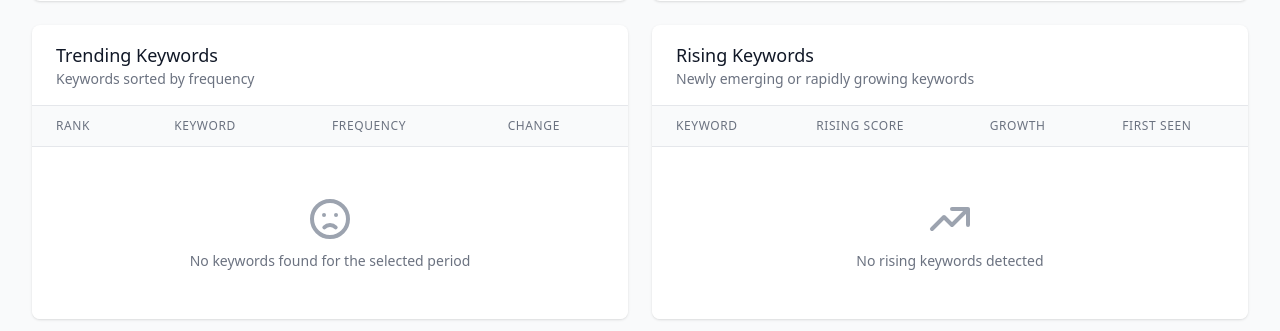
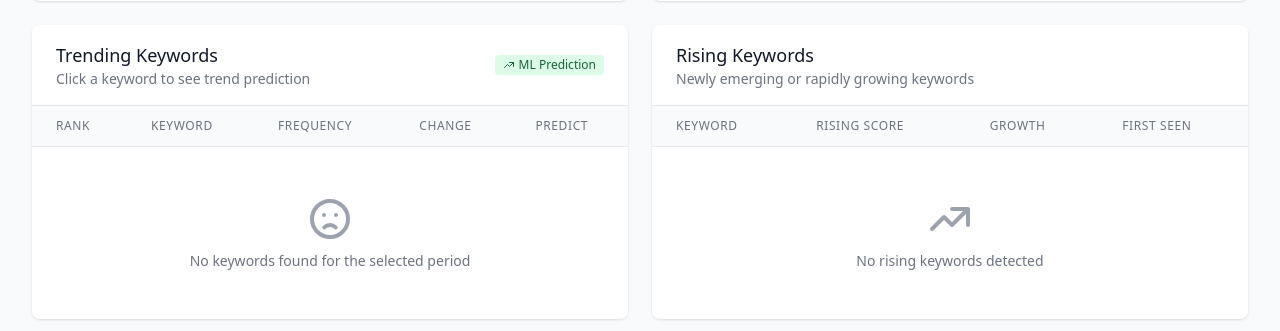
Before and after one commit to kiminbean/reddit-Insight, a Python web app: template src/reddit_insight/dashboard/templates/trends/index.html in a window 1280 px wide. Shown: the part 683-1014 px from the top of the page. Run offline with Jinja, Linux system fonts and the light colour scheme; the template is opened without the code that fills it, so the values that code supplies are empty; some libraries are stand-ins or nearby versions.

Commit message:
feat(14-01): integrate prediction UI into trends page
- Add prediction section container to trends index page
- Add Predict button column to keyword list table
- Implement loadPrediction() function for async chart loading
- Add loading spinner and error handling states
- Enable smooth scroll to prediction section on click

Co-Authored-By: Claude Opus 4.5 <noreply@anthropic.com>

```diff
--- a/src/reddit_insight/dashboard/templates/trends/index.html
+++ b/src/reddit_insight/dashboard/templates/trends/index.html
@@ -79,13 +79,28 @@
         </div>
     </div>
 
+    <!-- Prediction Section (Hidden by default) -->
+    <div id="prediction-section" class="mb-6 hidden">
+        <!-- Prediction chart will be loaded here via HTMX -->
+    </div>
+
     <!-- Data Tables Section -->
     <div class="grid grid-cols-1 lg:grid-cols-2 gap-6">
         <!-- Top Keywords Table -->
         <div class="bg-white shadow rounded-lg overflow-hidden">
             <div class="px-6 py-4 border-b border-gray-200">
-                <h3 class="text-lg font-medium text-gray-900">Trending Keywords</h3>
-                <p class="text-sm text-gray-500">Keywords sorted by frequency</p>
+                <div class="flex justify-between items-center">
+                    <div>
+                        <h3 class="text-lg font-medium text-gray-900">Trending Keywords</h3>
+                        <p class="text-sm text-gray-500">Click a keyword to see trend prediction</p>
+                    </div>
+                    <span class="inline-flex items-center px-2 py-0.5 rounded text-xs font-medium bg-green-100 text-green-800">
+                        <svg class="mr-1 h-3 w-3" fill="none" stroke="currentColor" viewBox="0 0 24 24">
+                            <path stroke-linecap="round" stroke-linejoin="round" stroke-width="2" d="M13 7h8m0 0v8m0-8l-8 8-4-4-6 6" />
+                        </svg>
+                        ML Prediction
+                    </span>
+                </div>
             </div>
             <div id="keywords-table"
                  hx-get="/dashboard/trends/keywords?days={{ filters.days }}&limit={{ filters.limit }}{% if filters.subreddit %}&subreddit={{ filters.subreddit }}{% endif %}"
@@ -98,8 +113,12 @@
         <!-- Rising Keywords Table -->
         <div class="bg-white shadow rounded-lg overflow-hidden">
             <div class="px-6 py-4 border-b border-gray-200">
-                <h3 class="text-lg font-medium text-gray-900">Rising Keywords</h3>
-                <p class="text-sm text-gray-500">Newly emerging or rapidly growing keywords</p>
+                <div class="flex justify-between items-center">
+                    <div>
+                        <h3 class="text-lg font-medium text-gray-900">Rising Keywords</h3>
+                        <p class="text-sm text-gray-500">Newly emerging or rapidly growing keywords</p>
+                    </div>
+                </div>
             </div>
             <div id="rising-table"
                  hx-get="/dashboard/trends/rising?limit={{ filters.limit }}{% if filters.subreddit %}&subreddit={{ filters.subreddit }}{% endif %}"
@@ -275,5 +294,79 @@
             }
         }
     });
+
+    // ==========================================================================
+    // PREDICTION FUNCTIONALITY
+    // ==========================================================================
+
+    // Load prediction chart for a keyword
+    async function loadPrediction(keyword) {
+        const predictionSection = document.getElementById('prediction-section');
+        if (!predictionSection) return;
+
+        // Show section with loading indicator
+        predictionSection.classList.remove('hidden');
+        predictionSection.innerHTML = `
+            <div class="bg-white rounded-lg shadow p-6">
+                <div class="flex items-center justify-center h-64">
+                    <div class="animate-spin rounded-full h-12 w-12 border-b-2 border-primary-600"></div>
+                    <span class="ml-3 text-gray-600">Loading prediction for "${keyword}"...</span>
+                </div>
+            </div>
+        `;
+
+        // Scroll to prediction section
+        predictionSection.scrollIntoView({ behavior: 'smooth', block: 'start' });
+
+        try {
+            // Use HTMX to load prediction partial
+            const response = await fetch(`/dashboard/trends/predict-partial/${encodeURIComponent(keyword)}?days=7`);
+
+            if (!response.ok) {
+                throw new Error(`HTTP error! status: ${response.status}`);
+            }
+
+            const html = await response.text();
+            predictionSection.innerHTML = html;
+
+            // Execute any inline scripts in the loaded content
+            const scripts = predictionSection.querySelectorAll('script');
+            scripts.forEach(script => {
+                const newScript = document.createElement('script');
+                newScript.textContent = script.textContent;
+                document.body.appendChild(newScript);
+                document.body.removeChild(newScript);
+            });
+        } catch (error) {
+            console.error('Failed to load prediction:', error);
+            predictionSection.innerHTML = `
+                <div class="bg-red-50 border border-red-200 rounded-lg p-6">
+                    <div class="flex items-center">
+                        <svg class="h-6 w-6 text-red-400" fill="none" viewBox="0 0 24 24" stroke="currentColor">
+                            <path stroke-linecap="round" stroke-linejoin="round" stroke-width="2" d="M12 8v4m0 4h.01M21 12a9 9 0 11-18 0 9 9 0 0118 0z" />
+                        </svg>
+                        <div class="ml-3">
+                            <h3 class="text-sm font-medium text-red-800">Failed to load prediction</h3>
+                            <p class="text-sm text-red-700 mt-1">Could not load prediction for "${keyword}". Please try again.</p>
+                        </div>
+                        <button onclick="closePredictionChart()" class="ml-auto text-red-500 hover:text-red-700">
+                            <svg class="h-5 w-5" fill="none" viewBox="0 0 24 24" stroke="currentColor">
+                                <path stroke-linecap="round" stroke-linejoin="round" stroke-width="2" d="M6 18L18 6M6 6l12 12" />
+                            </svg>
+                        </button>
+                    </div>
+                </div>
+            `;
+        }
+    }
+
+    // Close prediction chart
+    function closePredictionChart() {
+        const predictionSection = document.getElementById('prediction-section');
+        if (predictionSection) {
+            predictionSection.innerHTML = '';
+            predictionSection.classList.add('hidden');
+        }
+    }
 </script>
 {% endblock %}
--- a/src/reddit_insight/dashboard/templates/trends/partials/keyword_list.html
+++ b/src/reddit_insight/dashboard/templates/trends/partials/keyword_list.html
@@ -15,16 +15,21 @@
                 <th scope="col" class="px-6 py-3 text-left text-xs font-medium text-gray-500 uppercase tracking-wider">
                     Change
                 </th>
+                <th scope="col" class="px-6 py-3 text-left text-xs font-medium text-gray-500 uppercase tracking-wider">
+                    Predict
+                </th>
             </tr>
         </thead>
         <tbody class="bg-white divide-y divide-gray-200">
             {% for kw in top_keywords %}
-            <tr class="hover:bg-gray-50">
+            <tr class="hover:bg-gray-50 cursor-pointer transition-colors"
+                onclick="loadPrediction('{{ kw.keyword }}')"
+                title="Click to see trend prediction for '{{ kw.keyword }}'">
                 <td class="px-6 py-4 whitespace-nowrap text-sm text-gray-500">
                     {{ loop.index }}
                 </td>
                 <td class="px-6 py-4 whitespace-nowrap">
-                    <span class="text-sm font-medium text-gray-900">{{ kw.keyword }}</span>
+                    <span class="text-sm font-medium text-primary-600 hover:text-primary-800">{{ kw.keyword }}</span>
                 </td>
                 <td class="px-6 py-4 whitespace-nowrap text-sm text-gray-500">
                     {{ kw.frequency }}
@@ -53,10 +58,21 @@
                     </span>
                     {% endif %}
                 </td>
+                <td class="px-6 py-4 whitespace-nowrap">
+                    <button type="button"
+                            onclick="event.stopPropagation(); loadPrediction('{{ kw.keyword }}')"
+                            class="inline-flex items-center px-2 py-1 text-xs font-medium rounded bg-primary-50 text-primary-700 hover:bg-primary-100 transition-colors"
+                            title="View trend prediction">
+                        <svg class="mr-1 h-3 w-3" fill="none" stroke="currentColor" viewBox="0 0 24 24">
+                            <path stroke-linecap="round" stroke-linejoin="round" stroke-width="2" d="M13 7h8m0 0v8m0-8l-8 8-4-4-6 6" />
+                        </svg>
+                        Predict
+                    </button>
+                </td>
             </tr>
             {% else %}
             <tr>
-                <td colspan="4" class="px-6 py-12 text-center">
+                <td colspan="5" class="px-6 py-12 text-center">
                     <svg class="mx-auto h-12 w-12 text-gray-400" fill="none" viewBox="0 0 24 24" stroke="currentColor">
                         <path stroke-linecap="round" stroke-linejoin="round" stroke-width="2" d="M9.172 16.172a4 4 0 015.656 0M9 10h.01M15 10h.01M21 12a9 9 0 11-18 0 9 9 0 0118 0z" />
                     </svg>
```
